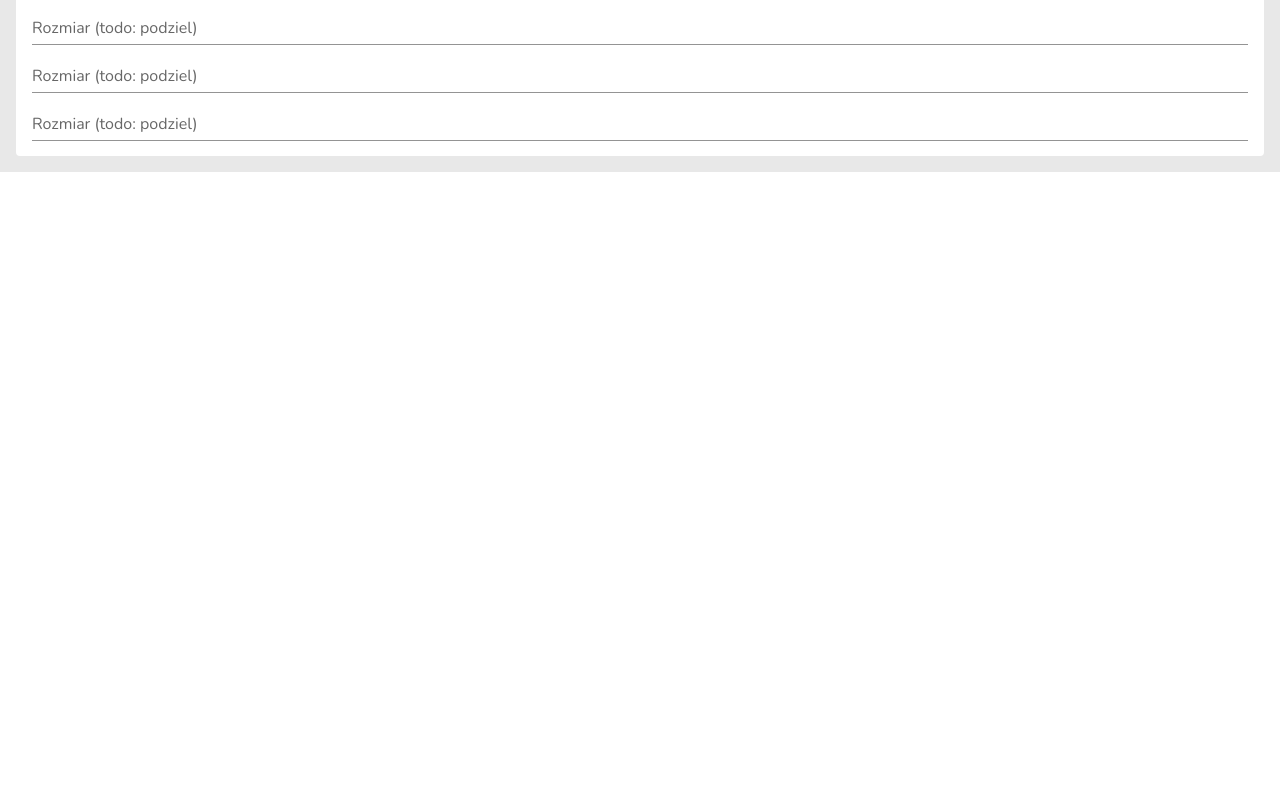
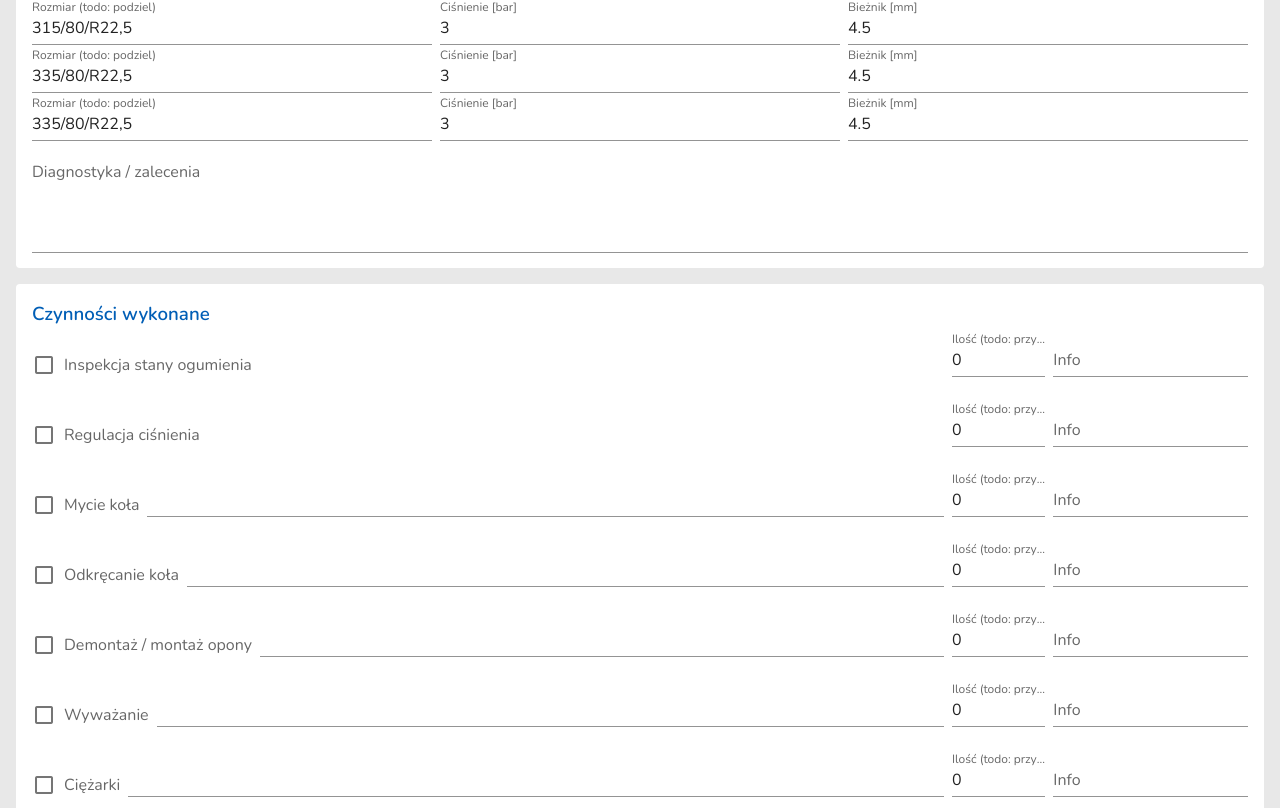
Before and after one commit to RafWiel/wulkano_vue_client, a Vue app: page /#/ in a window 1280 px wide. Shown: the part 752-1560 px from the top of the page. Before the commit the page ends 924 px from the top, so only its background shows below. Built offline with nearby package versions, Linux system fonts and the light colour scheme.

Commit message:
WIP order form

```diff
--- /dev/null
+++ b/src/components/ServiceAction.vue
@@ -0,0 +1,37 @@
+<template>
+  <v-row class="no-gutters" align="center">
+      <v-col cols="auto">
+        <v-checkbox
+          v-model="item.isChecked"
+          :label="item.text"
+          hide-details
+          class="shrink mr-2 mt-0"
+        />
+      </v-col>
+      <v-col>
+        <slot name="extra-info"/>
+      </v-col>
+      <v-col cols="1">
+        <v-text-field
+          v-model.lazy="item.count"
+          label="Ilość (todo: przyciski)"
+          class="ml-2"/>
+      </v-col>
+      <v-col cols="2">
+        <v-text-field
+          v-model.lazy="item.info"
+          label="Info"
+          class="ml-2"/>
+      </v-col>
+  </v-row>
+
+</template>
+<script>
+export default
+{
+  name: 'ServiceAction',
+  props: {
+    item: Object,
+  },
+};
+</script>
--- a/src/components/TireInfo.vue
+++ b/src/components/TireInfo.vue
@@ -1,10 +1,37 @@
 <template>
-  <v-text-field
-    label="Rozmiar (todo: podziel)"
-    type="input"
-    hide-details="auto"
-    validate-on-blur/>
+  <v-row class="no-gutters">
+    <v-col>
+      <v-text-field
+        v-model.lazy="item.size"
+        label="Rozmiar (todo: podziel)"
+        type="input"
+        hide-details="auto"
+        validate-on-blur/>
+    </v-col>
+    <v-col class="ml-2">
+      <v-text-field
+        v-model.lazy="item.pressure"
+        label="Ciśnienie [bar]"
+        type="input"
+        hide-details="auto"
+        validate-on-blur/>
+    </v-col>
+    <v-col class="ml-2">
+      <v-text-field
+        v-model.lazy="item.tread"
+        label="Bieżnik [mm]"
+        type="input"
+        hide-details="auto"
+        validate-on-blur/>
+    </v-col>
+  </v-row>
 </template>
 <script>
-export default { name: 'TireInfo' };
+export default
+{
+  name: 'TireInfo',
+  props: {
+    item: Object,
+  },
+};
 </script>
--- a/src/views/OrderForm.vue
+++ b/src/views/OrderForm.vue
@@ -167,30 +167,78 @@
                 </h3>
               </v-col>
             </v-row>
-            <!-- Tire 1 -->
+            <!-- Tires -->
+            <div
+              v-for="(tire, index) in item.tires"
+              :key="index">
+              <tire-info :item="tire"/>
+            </div>
+            <!-- Diagnostics -->
+            <v-textarea
+              label="Diagnostyka / zalecenia"
+              hide-details="auto"
+              validate-on-blur
+              auto-grow
+              rows="4"
+              v-model.lazy="item.tireDiagnostics"/>
+          </v-col>
+        </v-row>
+      </v-card>
+      <!-- Actions -->
+      <v-card
+        flat
+        :class="$vuetify.breakpoint.mdAndUp ? 'mx-4 mt-4 mb-4 pa-4' : 'pa-0 mt-2'">
+        <v-row class="no-gutters" style="height:100%">
+          <!-- Content column -->
+          <v-col cols="12" class="pa-0">
+            <!-- Title -->
             <v-row class="no-gutters">
               <v-col>
-                <tire-info />
+                <h3 class="primary--text text--darken-1">
+                  Czynności wykonane
+                </h3>
               </v-col>
             </v-row>
-            <!-- Tire 2 -->
-            <v-row class="no-gutters">
-              <v-col>
-                <tire-info />
-              </v-col>
-            </v-row>
-            <!-- Tire 3 -->
-            <v-row class="no-gutters">
-              <v-col>
-                <tire-info />
-              </v-col>
-            </v-row>
-            <!-- Tire 4 -->
-            <v-row class="no-gutters">
-              <v-col>
-                <tire-info />
-              </v-col>
-            </v-row>
+            <!-- Actions -->
+            <service-action :item="actions.tireInspection"/>
+            <service-action :item="actions.pressureRegulation"/>
+            <service-action :item="actions.wheelWashing">
+              <template v-slot:extra-info>
+                <v-text-field
+                  v-model.lazy="item.extraInfo"
+                  label=""/>
+              </template>
+            </service-action>
+            <service-action :item="actions.wheelUnscrewing">
+              <template v-slot:extra-info>
+                <v-text-field
+                  v-model.lazy="item.extraInfo"
+                  label=""/>
+              </template>
+            </service-action>
+            <service-action :item="actions.tireInstallation">
+              <template v-slot:extra-info>
+                <v-text-field
+                  v-model.lazy="item.extraInfo"
+                  label=""/>
+              </template>
+            </service-action>
+            <service-action :item="actions.wheelBalancing">
+              <template v-slot:extra-info>
+                <v-text-field
+                  v-model.lazy="item.extraInfo"
+                  label=""/>
+              </template>
+            </service-action>
+            <service-action :item="actions.wheelWeights">
+              <template v-slot:extra-info>
+                <v-text-field
+                  v-model.lazy="item.extraInfo"
+                  label=""/>
+              </template>
+            </service-action>
+            <service-action :item="actions.wheelCentering"/>
+            <service-action :item="actions.pinsCleaning"/>
           </v-col>
         </v-row>
       </v-card>
@@ -201,12 +249,14 @@
 <script>
 import vehicleType from '@/enums/vehicleType';
 import TireInfo from '@/components/TireInfo.vue';
+import ServiceAction from '@/components/ServiceAction.vue';
 
 export default {
   name: 'OrderForm',
 
   components: {
     TireInfo,
+    ServiceAction,
   },
   data: () => ({
     isFormValid: false,
@@ -221,6 +271,90 @@ export default {
       registrationNumber: '',
       mileage: 0,
       description: '',
+      tires: [
+        {
+          size: '315/80/R22,5',
+          pressure: 3.0,
+          tread: 4.5,
+        },
+        {
+          size: '315/80/R22,5',
+          pressure: 3.0,
+          tread: 4.5,
+        },
+        {
+          size: '335/80/R22,5',
+          pressure: 3.0,
+          tread: 4.5,
+        },
+        {
+          size: '335/80/R22,5',
+          pressure: 3.0,
+          tread: 4.5,
+        },
+      ],
+      tireDiagnostics: '',
+    },
+    actions: {
+      tireInspection: {
+        isChecked: false,
+        text: 'Inspekcja stany ogumienia',
+        count: 0,
+        info: '',
+      },
+      pressureRegulation: {
+        isChecked: false,
+        text: 'Regulacja ciśnienia',
+        count: 0,
+        info: '',
+      },
+      wheelWashing: {
+        isChecked: false,
+        text: 'Mycie koła',
+        count: 0,
+        info: '',
+        extraInfo: '',
+      },
+      wheelUnscrewing: {
+        isChecked: false,
+        text: 'Odkręcanie koła',
+        count: 0,
+        info: '',
+        extraInfo: '',
+      },
+      tireInstallation: {
+        isChecked: false,
+        text: 'Demontaż / montaż opony',
+        count: 0,
+        info: '',
+        extraInfo: '',
+      },
+      wheelBalancing: {
+        isChecked: false,
+        text: 'Wyważanie',
+        count: 0,
+        info: '',
+        extraInfo: '',
+      },
+      wheelWeights: {
+        isChecked: false,
+        text: 'Ciężarki',
+        count: 0,
+        info: '',
+        extraInfo: '',
+      },
+      wheelCentering: {
+        isChecked: false,
+        text: 'Centrowanie koła',
+        count: 0,
+        info: '',
+      },
+      pinsCleaning: {
+        isChecked: false,
+        text: 'Czyszczenie / smarowanie szpilek',
+        count: 0,
+        info: '',
+      },
     },
     rules: {
       required: (value) => !!value || 'Pole wymagane',
```
